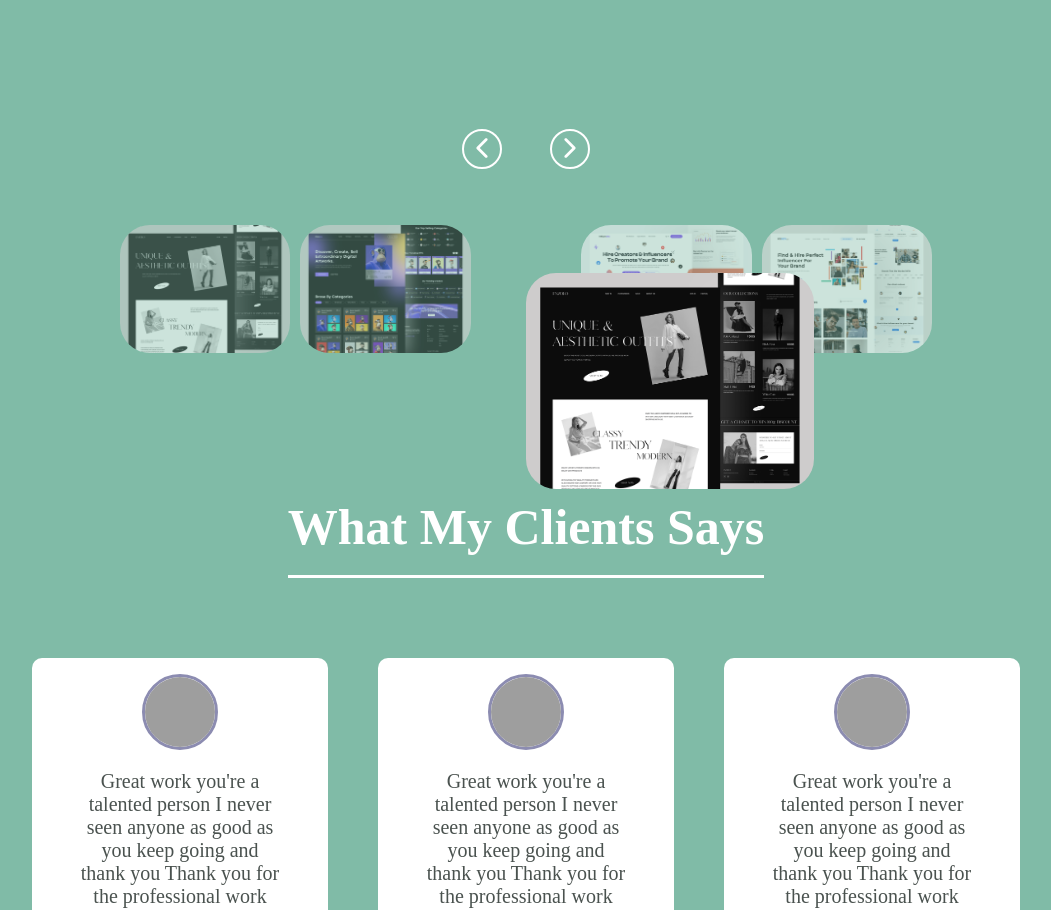
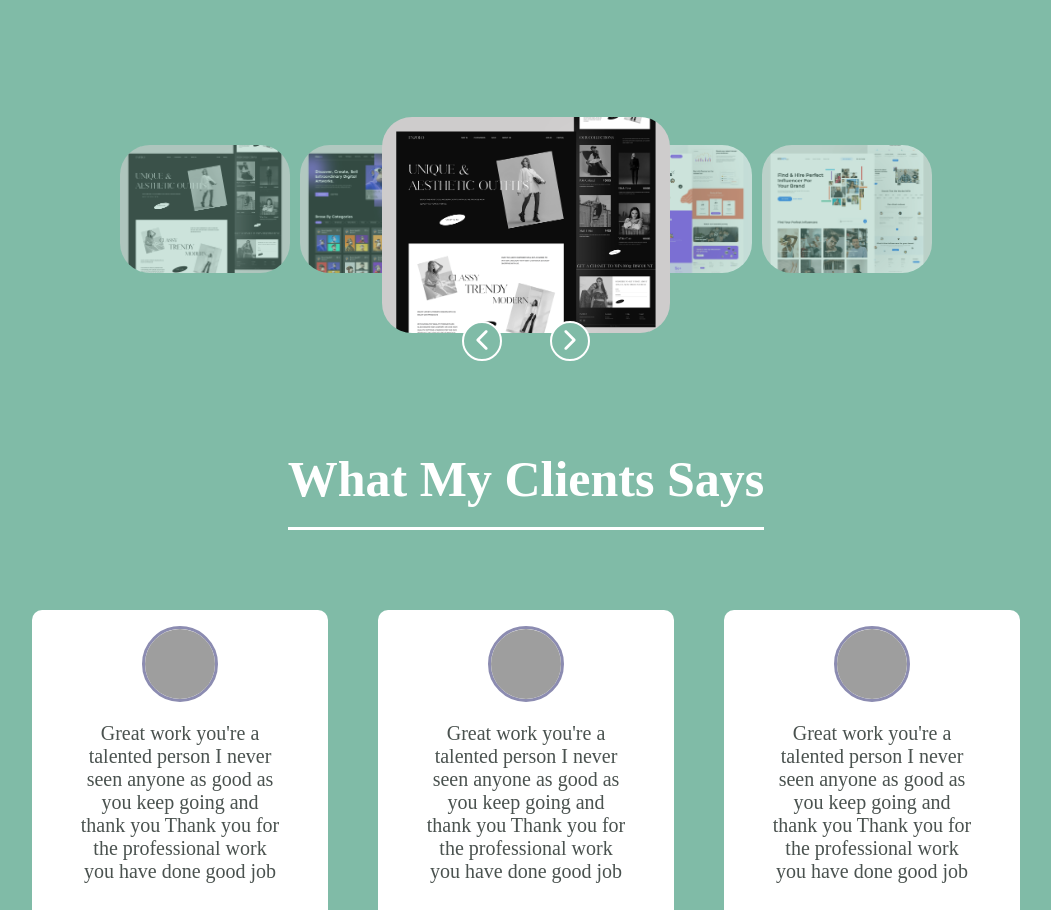
Before and after one commit to RakanGarvey/react-port1, a React (Create React App) app: page / in a window 1280 px wide. Shown: the part 1400-2310 px from the top of the page, without its empty margins (114-1165 px from the left). Built offline with nearby package versions, Linux system fonts and the light colour scheme; grey boxes are pictures that could not be loaded.

Commit message:
Update Portofolio.jsx

```diff
--- a/src/components/Portofolio.jsx
+++ b/src/components/Portofolio.jsx
@@ -43,8 +43,6 @@ const Portofolio = () => {
             <p>Some of the projects i have recently worked on</p>
         </div>
         <div>
-            <button className='btnn prev' onClick={prev}><IoIosArrowBack className='icn'/></button>
-            <button className='btnn next' onClick={next}><IoIosArrowForward className='icn'/></button>
             <div className="projects">
             <div className="background">
                 <img src={back1} alt="" className='back'/>
@@ -52,8 +50,12 @@ const Portofolio = () => {
                 <img src={back3} alt="" className='back'/>
                 <img src={back4} alt="" className='back'/>
             </div>
-            <div>
+            <div className='big-cont'>
                 <img src={immg} alt="" className='big-pic'/>
+                <div className="switch-btn">
+                    <button className='btnn prev' onClick={prev}><IoIosArrowBack className='icn'/></button>
+                    <button className='btnn next' onClick={next}><IoIosArrowForward className='icn'/></button>
+                </div>
             </div>
             </div>
         </div>
```
